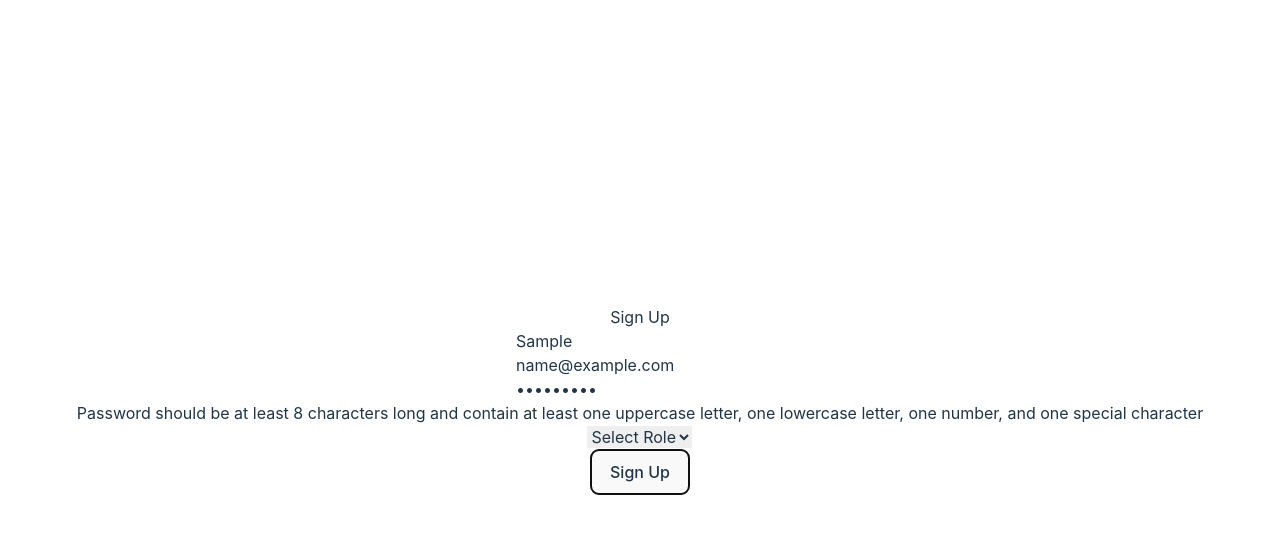
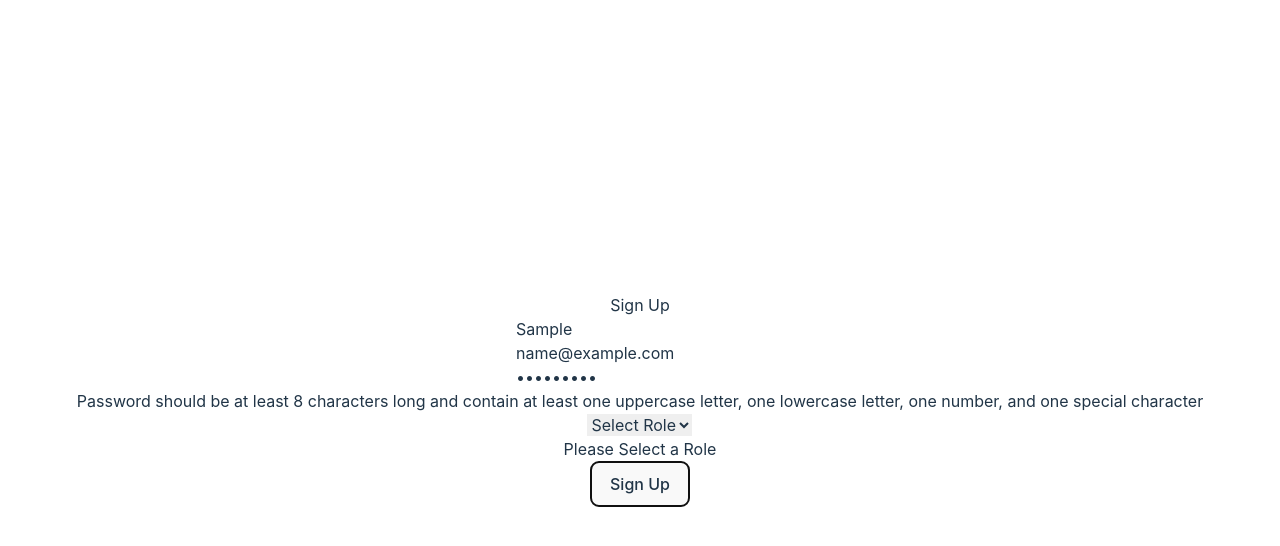
Before and after one commit to AshleyAlpha/Safety_Ride_Connect, a React (Vite) app: page /SignUp in a window 1280 px wide. Both pictures are taken after typing "Sample", "name@example.com", "Sample123" into the empty fields and a click on the button "Sign Up". Shown: the top 546 px of the page. Built offline with nearby package versions, Linux system fonts and the light colour scheme.

Commit message:
validation for select role input

```diff
--- a/src/components/pages/SignUp.jsx
+++ b/src/components/pages/SignUp.jsx
@@ -22,7 +22,8 @@ const SignUp = () => {
   const [emailError, setEmailError] = useState("");
   const [password, setPassword] = useState("");
   const [passwordError, setPasswordError] = useState("");
-  const [role, setRole] = useState(""); // New state for role
+  const [role, setRole] = useState("");
+  const [roleError, setRoleError] = useState("");
 
   const isValid = (e) => {
     e.preventDefault();
@@ -55,6 +56,13 @@ const SignUp = () => {
       valid = false;
     } else {
       setPasswordError("");
+    }
+
+    if (!role.trim()) {
+      setRoleError("Please Select a Role");
+      valid = false;
+    } else {
+      setRoleError("");
     }
 
     return valid;
@@ -124,6 +132,7 @@ const SignUp = () => {
             />
             {passwordError && <p className="text-red-500">{passwordError}</p>}
           </div>
+
           {/* New select input for role */}
           <div className="mb-4">
             <select
@@ -135,6 +144,7 @@ const SignUp = () => {
               <option value="customer">Customer</option>
               <option value="driver">Driver</option>
             </select>
+            {roleError && <p className="text-red-500">{roleError}</p>}
           </div>
           <button
             className="bg-cyan-500 hover:bg-cyan-700 text-black font-italic py-2 px-4 rounded-lg w-full"
```
